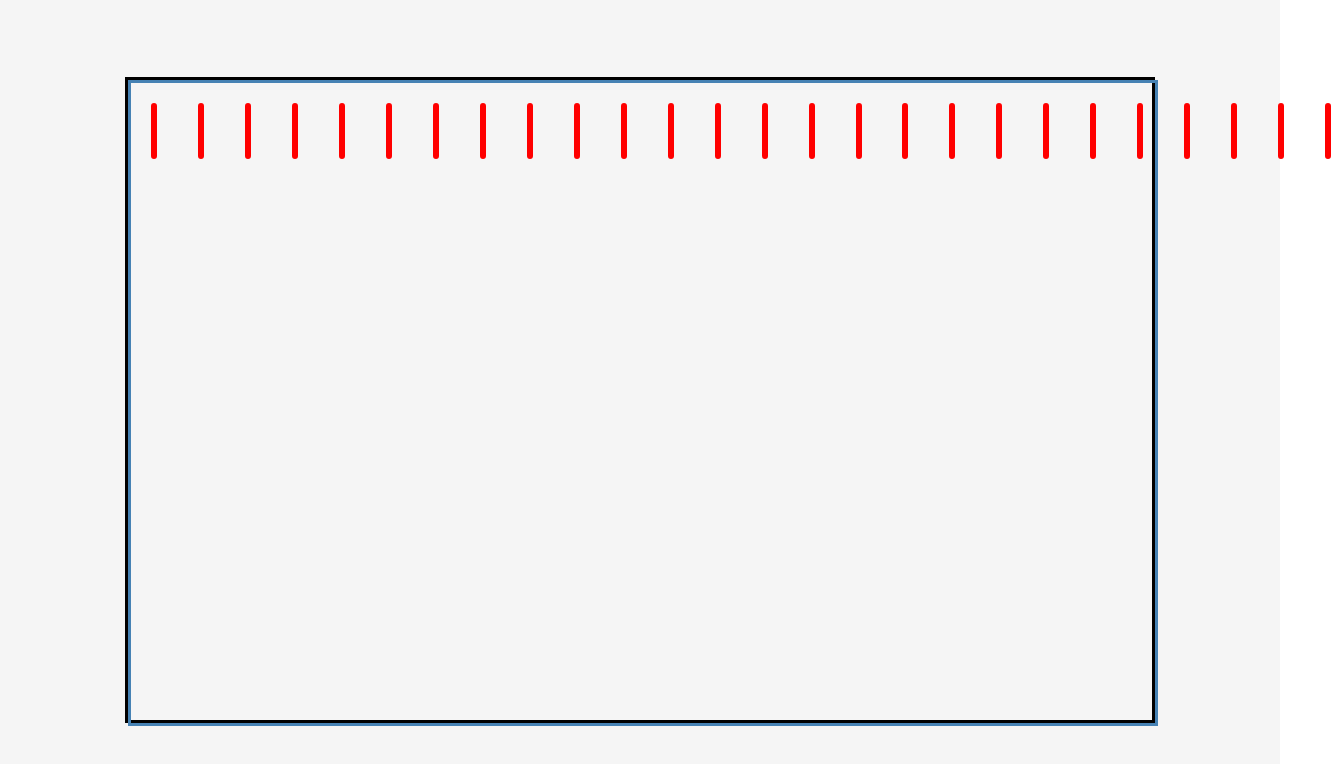
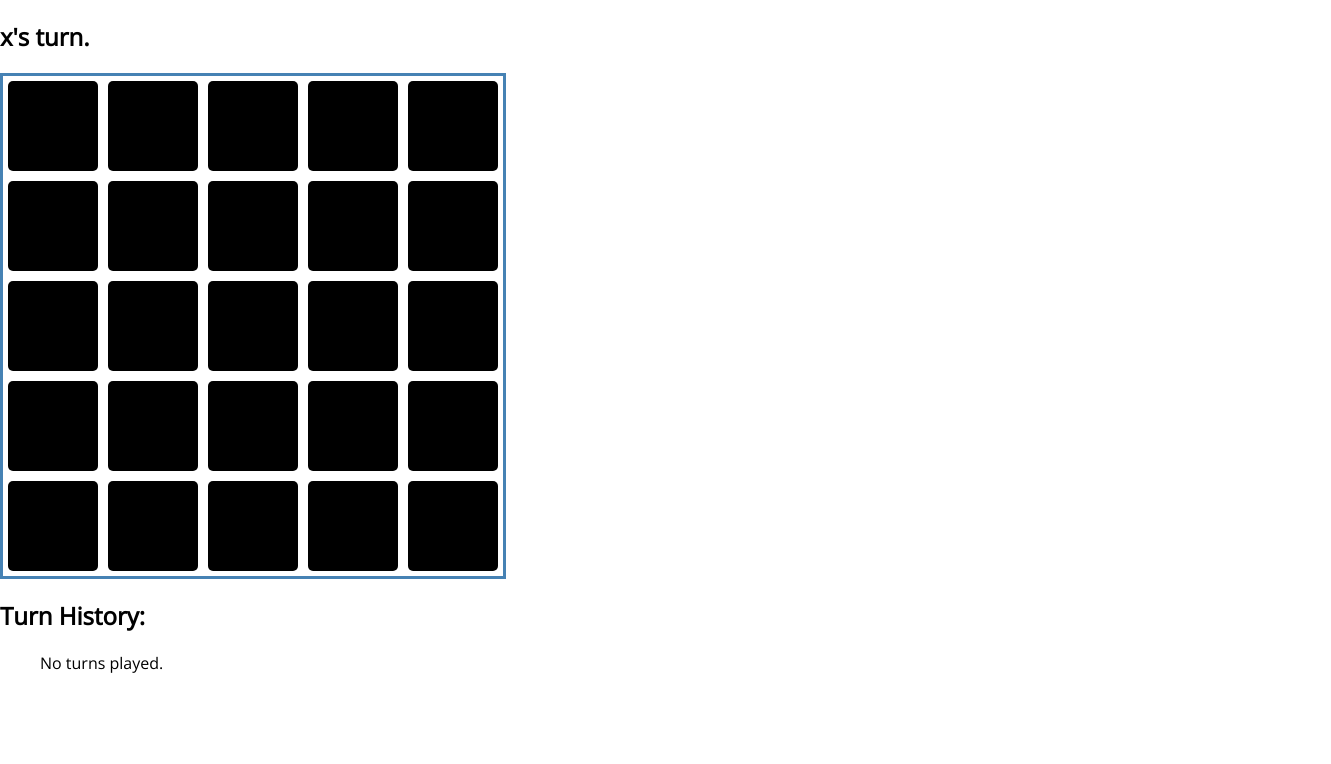
Before and after one commit to scalettar/kindo, a React (Create React App) app: page / in a window 1280 px wide. Shown: the top 764 px of the page, 1331 px wide, since content can reach past the window. Built offline with nearby package versions, Linux system fonts and the light colour scheme; the HTML template or start-up script is replaced by a standard one.

Commit message:
Implement tic-tac-toe basics, ready for conversion to game-0

```diff
--- a/package.json
+++ b/package.json
@@ -5,6 +5,7 @@
   "dependencies": {
     "react": "^16.10.1",
     "react-dom": "^16.10.1",
+    "react-router-dom": "^5.1.2",
     "react-scripts": "3.1.2",
     "styled-components": "^4.4.0"
   },
--- a/src/App.js
+++ b/src/App.js
@@ -1,14 +1,23 @@
 import React from 'react';
+import { BrowserRouter, Route } from "react-router-dom";
+
+// import HomePage from './pages/home-page/home-page.component';
+import GameBoard from './components/game-board/game-board.component';
+import Scoreboard from './components/scoreboard/scoreboard.component';
+
 import './App.css';
 
-import HomePage from './pages/home-page/home-page.component';
-
-function App() {
-  return (
-    <div>
-      <HomePage />
-    </div>
-  );
+class App extends React.Component {
+  render() {
+    return (
+      <div className="app">
+        <BrowserRouter>
+          <Route exact path="/" component={GameBoard} />
+          <Route path="/score" component={Scoreboard} />
+        </BrowserRouter>
+      </div>
+    );
+  }
 }
 
 export default App;
--- a/src/components/game-board-tile/game-board-tile.component.jsx
+++ b/src/components/game-board-tile/game-board-tile.component.jsx
@@ -4,8 +4,9 @@ import {
     TileContainer
 } from './game-board-tile.styles';
 
-const GameBoardTile = () => (
-    <TileContainer>
+const GameBoardTile = (props) => (
+    <TileContainer onClick={props.onClick}>
+        {props.value}
     </TileContainer>
 );
 
--- a/src/components/game-board-tile/game-board-tile.styles.jsx
+++ b/src/components/game-board-tile/game-board-tile.styles.jsx
@@ -1,9 +1,18 @@
 import styled from "styled-components";
 
-export const TileContainer = styled.div`
-  width: 20%;
-  height: 50px;
-  margin: 2%;
+export const TileContainer = styled.button`
+  width: 18%;
+  height: 18%;
   border: 3px solid red;
   border-radius: 5px;
+
+  background-color: black;
+  color: white;
+  border: none;
+
+  &:hover {
+      background-color: white;
+      color: black;
+      border: 1px solid black;
+  }
 `;
--- a/src/components/game-board/game-board.component.jsx
+++ b/src/components/game-board/game-board.component.jsx
@@ -1,39 +1,121 @@
 import React from "react";
+// import { Link } from "react-router-dom";
 
 import GameBoardTile from "../game-board-tile/game-board-tile.component";
+// import Storage from "../../storage/storage.js";
+
+import * as utils from "../../utils/functions.utils";
 
 import { GameBoardContainer } from "./game-board.styles";
 
-const GameBoard = () => (
-  <GameBoardContainer>
-    {/* Loop over GameTile component to generate 5x5 board */}
-    <GameBoardTile />
-    <GameBoardTile />
-    <GameBoardTile />
-    <GameBoardTile />
-    <GameBoardTile />
-    <GameBoardTile />
-    <GameBoardTile />
-    <GameBoardTile />
-    <GameBoardTile />
-    <GameBoardTile />
-    <GameBoardTile />
-    <GameBoardTile />
-    <GameBoardTile />
-    <GameBoardTile />
-    <GameBoardTile />
-    <GameBoardTile />
-    <GameBoardTile />
-    <GameBoardTile />
-    <GameBoardTile />
-    <GameBoardTile />
-    <GameBoardTile />
-    <GameBoardTile />
-    <GameBoardTile />
-    <GameBoardTile />
-    <GameBoardTile />
-    <GameBoardTile />
-  </GameBoardContainer>
-);
+class GameBoard extends React.Component {
+  constructor(props){
+    super(props)
+    // Initialize board state
+    this.state = {
+      tiles: Array(25).fill(null),
+      history: [],
+      p1Next: true
+    }
+  };
+
+  // Create storage instance
+  // storage = new Storage();
+
+  // Handle tile clicks
+  handleTileClick(index) {
+    // Get current state of tiles
+    const tiles = this.state.tiles.slice();
+    // Get current state of history
+    let history = this.state.history;
+    // End game if board is in winning state
+    if(utils.checkWinner(tiles) || tiles[index]) {
+      return;
+    }
+    // Update tile
+    tiles[index] = this.state.p1Next ? 'x' : 'o';
+    // Push to game history
+    history.push(this.state.p1Next ? 'x' : 'o');
+    // Update board state with new data
+    this.setState({
+      tiles: tiles,
+      history: history,
+      p1Next: !this.state.p1Next
+    })
+  };
+
+  // Restart board (reset to initial state)
+  handleBoardRestart = () => {
+    this.setState({
+      tiles: Array(25).fill(null),
+      history: [],
+      p1Next: true
+    })
+  };
+
+  render() {
+    // Get winner if exists
+    const winner = utils.checkWinner(this.state.tiles);
+    // Status message
+    let status;
+    if (winner) {
+      // Winner exists
+      status = `${winner} wins!`;
+      // Push game data to storage
+      // this.storage.update([`${winner} won`]);
+    } else {
+      // No winner yet, next turn
+      status = `${(this.state.p1Next ? 'x' : 'o')}'s turn.`;
+    }
+
+    return (
+      <div className="view">
+        {/* <Link to="/" className="board-link">Scoreboard</Link> */}
+        <div className="board-wrapper">
+          <div className="board">
+            <h2 className="board-heading">{status}</h2>
+            <GameBoardContainer>
+              <GameBoardTile value={this.state.tiles[0]} onClick={() => this.handleTileClick(0)}/>
+              <GameBoardTile value={this.state.tiles[1]} onClick={() => this.handleTileClick(1)} />
+              <GameBoardTile value={this.state.tiles[2]} onClick={() => this.handleTileClick(2)} />
+              <GameBoardTile value={this.state.tiles[3]} onClick={() => this.handleTileClick(3)} />
+              <GameBoardTile value={this.state.tiles[4]} onClick={() => this.handleTileClick(4)} />
+              <GameBoardTile value={this.state.tiles[5]} onClick={() => this.handleTileClick(5)} />
+              <GameBoardTile value={this.state.tiles[6]} onClick={() => this.handleTileClick(6)} />
+              <GameBoardTile value={this.state.tiles[7]} onClick={() => this.handleTileClick(7)} />
+              <GameBoardTile value={this.state.tiles[8]} onClick={() => this.handleTileClick(8)} />
+              <GameBoardTile value={this.state.tiles[9]} onClick={() => this.handleTileClick(9)} />
+              <GameBoardTile value={this.state.tiles[10]} onClick={() => this.handleTileClick(10)} />
+              <GameBoardTile value={this.state.tiles[11]} onClick={() => this.handleTileClick(11)} />
+              <GameBoardTile value={this.state.tiles[12]} onClick={() => this.handleTileClick(12)} />
+              <GameBoardTile value={this.state.tiles[13]} onClick={() => this.handleTileClick(13)} />
+              <GameBoardTile value={this.state.tiles[14]} onClick={() => this.handleTileClick(14)} />
+              <GameBoardTile value={this.state.tiles[15]} onClick={() => this.handleTileClick(15)} />
+              <GameBoardTile value={this.state.tiles[16]} onClick={() => this.handleTileClick(16)} />
+              <GameBoardTile value={this.state.tiles[17]} onClick={() => this.handleTileClick(17)} />
+              <GameBoardTile value={this.state.tiles[18]} onClick={() => this.handleTileClick(18)} />
+              <GameBoardTile value={this.state.tiles[19]} onClick={() => this.handleTileClick(19)} />
+              <GameBoardTile value={this.state.tiles[20]} onClick={() => this.handleTileClick(20)} />
+              <GameBoardTile value={this.state.tiles[21]} onClick={() => this.handleTileClick(21)} />
+              <GameBoardTile value={this.state.tiles[22]} onClick={() => this.handleTileClick(22)} />
+              <GameBoardTile value={this.state.tiles[23]} onClick={() => this.handleTileClick(23)} />
+              <GameBoardTile value={this.state.tiles[24]} onClick={() => this.handleTileClick(24)} />
+            </GameBoardContainer>
+          </div>
+          <div className="board-history">
+            <h2 className="board-heading">Turn History:</h2>
+            <ul className="board-history-list">
+              {this.state.history.length === 0 && <span>No turns played.</span>}
+              {this.state.history.length !== 0 && this.state.history.map((turn, index) => {
+                return <li key={index}>Turn {index + 1}: <strong>{turn}</strong></li>
+              })}
+            </ul>
+          </div>
+          { winner && <button className="board__btn btn" onClick={this.handleBoardRestart}>Start new game</button> }
+      </div>
+    </div>
+    )
+  }
+};
 
 export default GameBoard;
--- a/src/components/game-board/game-board.styles.jsx
+++ b/src/components/game-board/game-board.styles.jsx
@@ -2,8 +2,13 @@ import styled from "styled-components";
 
 export const GameBoardContainer = styled.div`
   border: 3px solid steelblue;
+  width: 500px;
+  height: 500px;
   display: flex;
   flex-direction: row;
-  width: 100%;
-  height: 100%;
+  flex-wrap: wrap;
+  align-content: space-around;
+  align-items: center;
+  justify-content: space-around;
+  justify-items: center;
 `;
--- /dev/null
+++ b/src/components/scoreboard/scoreboard.component.jsx
@@ -0,0 +1,37 @@
+import React from 'react';
+import { Link } from 'react-router-dom';
+
+// import Storage from '../../storage/storage.js';
+
+class Scoreboard extends React.Component {
+    state = {
+        scoreboard: []
+    }
+
+    // async componentDidMount() {
+    //     let storage = await new Storage.getData();
+
+    //     // After component mounts, load data from local storage
+    //     this.setState({
+    //         scoreboard: storage
+    //     });
+    // }
+
+    render() {
+        return (
+            <div className="game">
+                <h1>Recent Games</h1>
+                <ul>
+                    {this.state.scoreboard.map((leader, key) => {
+                        return <li key={key}>{leader}</li>
+                    })}
+                </ul>
+                <Link to="/board">
+                    <button className="btn">New Game</button>
+                </Link>
+            </div>
+        )
+    }
+}
+
+export default Scoreboard;
--- a/src/pages/home-page/home-page.styles.jsx
+++ b/src/pages/home-page/home-page.styles.jsx
@@ -2,9 +2,13 @@ import styled from "styled-components";
 
 export const GameBoardContainer = styled.div`
   border: 3px solid black;
-  height: 80vh;
-  width: 80vw;
+  /* height: 80vh;
+  width: 80vw; */
+  height: 500px;
+  width: 500px;
   margin: auto;
+  display: flex;
+  justify-content: center;
 `;
 
 export const HomePageContainer = styled.div`
--- /dev/null
+++ b/src/storage/storage.js
@@ -0,0 +1,23 @@
+class Storage {
+    constructor(storageName = 'gameScoreboard', initialValue = '[]') {
+        this.storageName = storageName;
+
+        // Check localStorage for previous games
+        if(!localStorage.getItem(storageName)) {
+            // If none, create new storage item
+            localStorage.setItem(storageName, initialValue);
+        }
+    }
+
+    // Load previous game data from localStorage
+    getData() {
+        return JSON.parse(localStorage.getItem(this.storageName));
+    }
+
+    // Update data in localStorage
+    update(data) {
+        localStorage.setItem(this.storageName, JSON.stringify(data));
+    }
+}
+
+export default Storage;
--- /dev/null
+++ b/src/utils/functions.utils.js
@@ -0,0 +1,23 @@
+export function checkWinner(tiles) {
+    const rows = [
+		[0, 1, 2],
+		[3, 4, 5],
+		[6, 7, 8],
+		[0, 3, 6],
+		[1, 4, 7],
+		[2, 5, 8],
+		[0, 4, 8],
+		[2, 4, 6]
+    ]
+
+    for (let i=0; i<rows.length; i++) {
+        const [a, b, c] = rows[i];
+
+        if(tiles[a] && tiles[a] === tiles[b] && tiles[a] === tiles[c]){
+            // Return winner ('x' or 'o')
+            return tiles[a];
+        }
+    }
+    // No winner so return null
+    return null;
+};
```
Also changed, not shown: src/components/scoreboard/scoreboard.styles.jsx (added), 1 other file (tests, documents, lock files or other folders).
